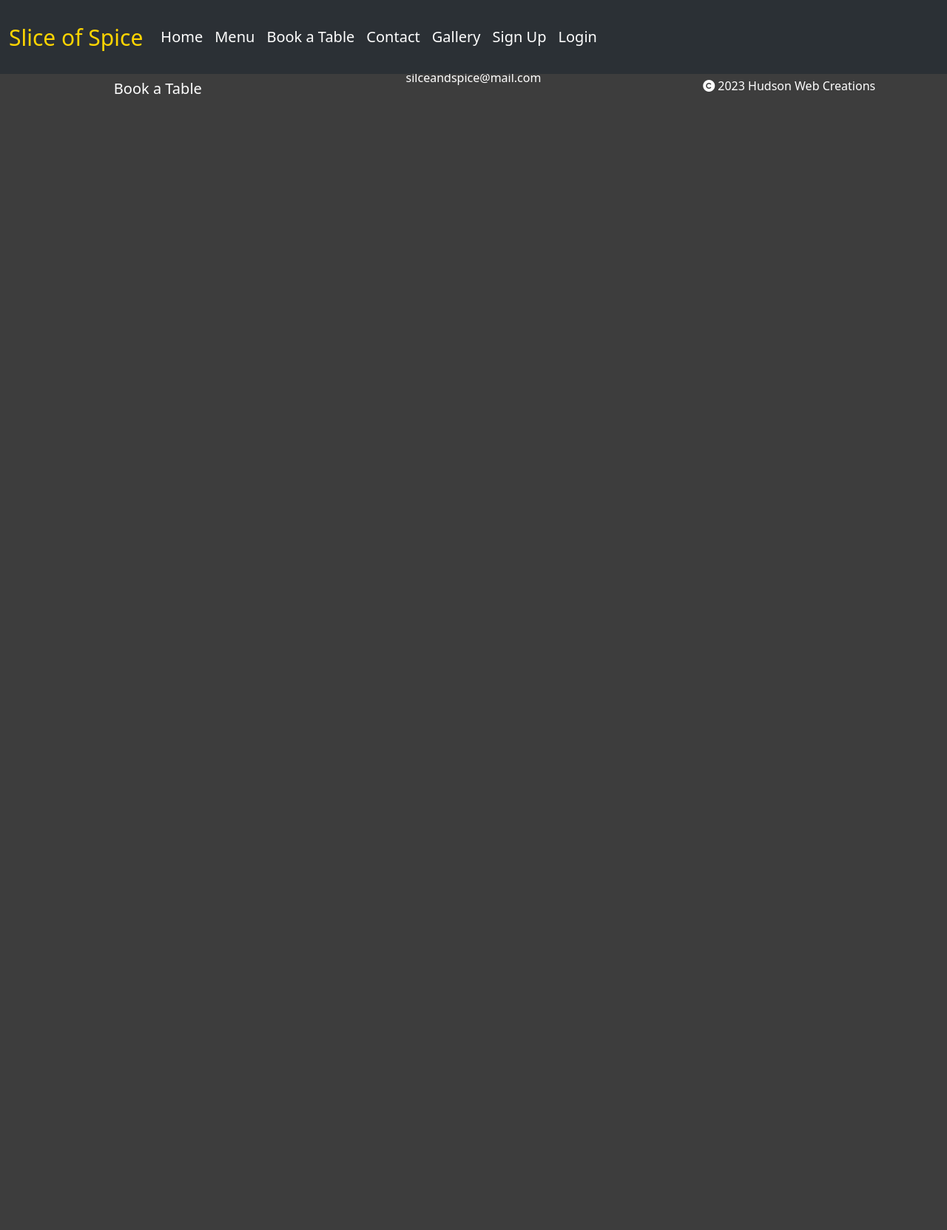
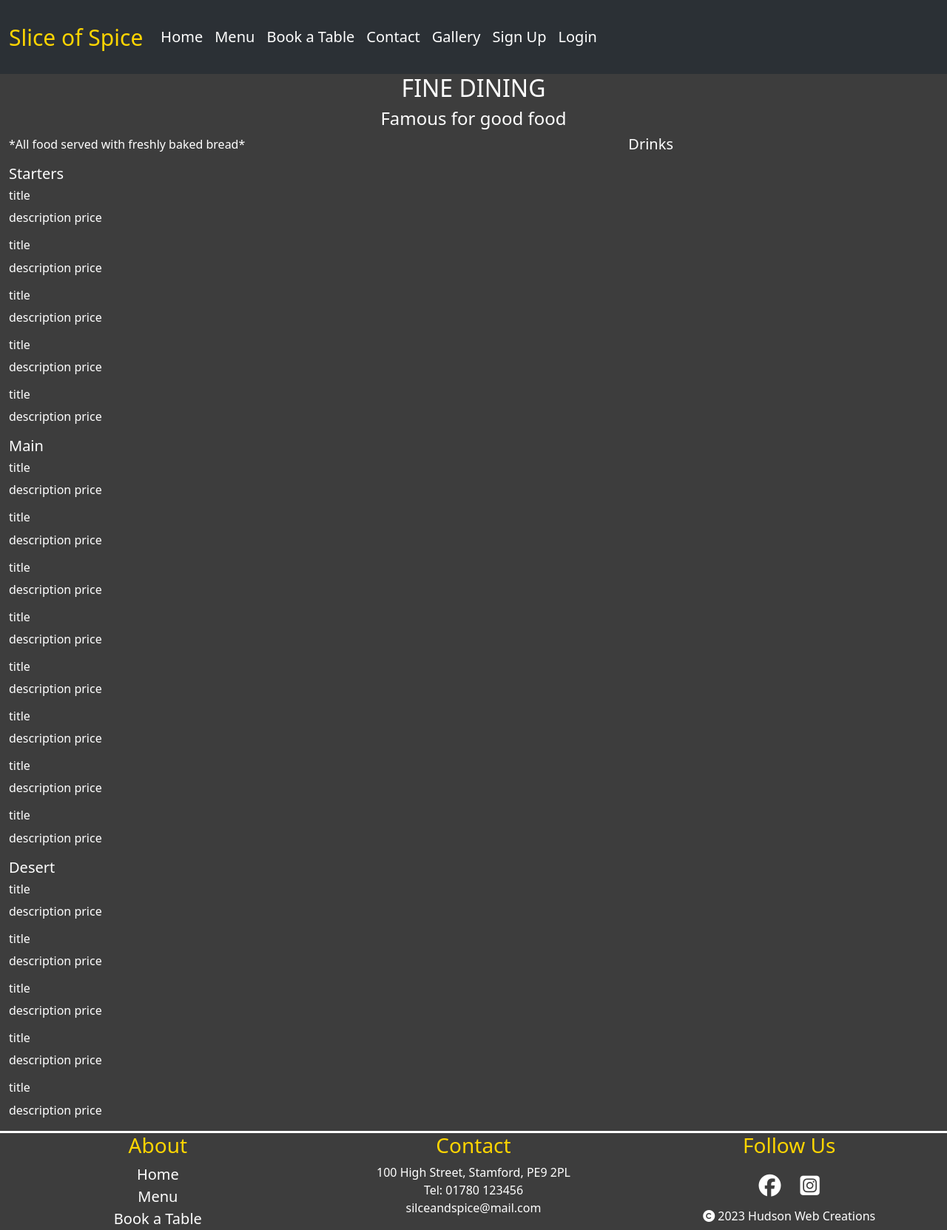
Before and after one commit to Huddy2022/slice_of_spice, a Django app: page /menu in a window 1280 px wide. Shown: the whole page at 74% size. Before the commit the page ends 127 px from the top, so only its background shows below. Run offline with Django 3.2, Linux system fonts and the light colour scheme; some libraries are stand-ins or nearby versions.

Commit message:
add content for menu.html

```diff
--- a/static/css/style.css
+++ b/static/css/style.css
@@ -78,3 +78,9 @@ body {
 #gallery {
     margin-top: 100px;
 }
+
+/* menu */
+.menu {
+    margin-top: 100px;
+    color: white;
+}
--- a/templates/menu.html
+++ b/templates/menu.html
@@ -1 +1,53 @@
 {% extends "base.html" %}
+
+{% block content %}
+<section>
+    <div class="container-fluid menu">
+        <div class="row">
+            <div class="container text-center">
+                <div class="row">
+                    <h2>FINE DINING</h2>
+                    <h4>Famous for good food</h4>
+                </div>
+            </div>
+            <div class="row">
+                <div class="col-8">
+                    <div class="row">
+                        <p>*All food served with freshly baked bread*</p>
+                        <h5>Starters</h5>
+                        <h6>title</h6><p>description <span>price</span></p>
+                        <h6>title</h6><p>description <span>price</span></p>
+                        <h6>title</h6><p>description <span>price</span></p>
+                        <h6>title</h6><p>description <span>price</span></p>
+                        <h6>title</h6><p>description <span>price</span></p>
+                    </div>
+                    <div class="row">
+                        <h5>Main</h5>
+                        <h6>title</h6><p>description <span>price</span></p>
+                        <h6>title</h6><p>description <span>price</span></p>
+                        <h6>title</h6><p>description <span>price</span></p>
+                        <h6>title</h6><p>description <span>price</span></p>
+                        <h6>title</h6><p>description <span>price</span></p>
+                        <h6>title</h6><p>description <span>price</span></p>
+                        <h6>title</h6><p>description <span>price</span></p>
+                        <h6>title</h6><p>description <span>price</span></p>
+                    </div>
+                    <div class="row">
+                        <h5>Desert</h5>
+                        <h6>title</h6><p>description <span>price</span></p>
+                        <h6>title</h6><p>description <span>price</span></p>
+                        <h6>title</h6><p>description <span>price</span></p>
+                        <h6>title</h6><p>description <span>price</span></p>
+                        <h6>title</h6><p>description <span>price</span></p>
+                    </div>
+                </div>
+                <div class="col-4">
+                    <div class="row">
+                        <h5>Drinks</h5>
+                    </div>
+                </div>
+            </div>
+        </div>
+    </div>
+</section>
+{% endblock %}
```
